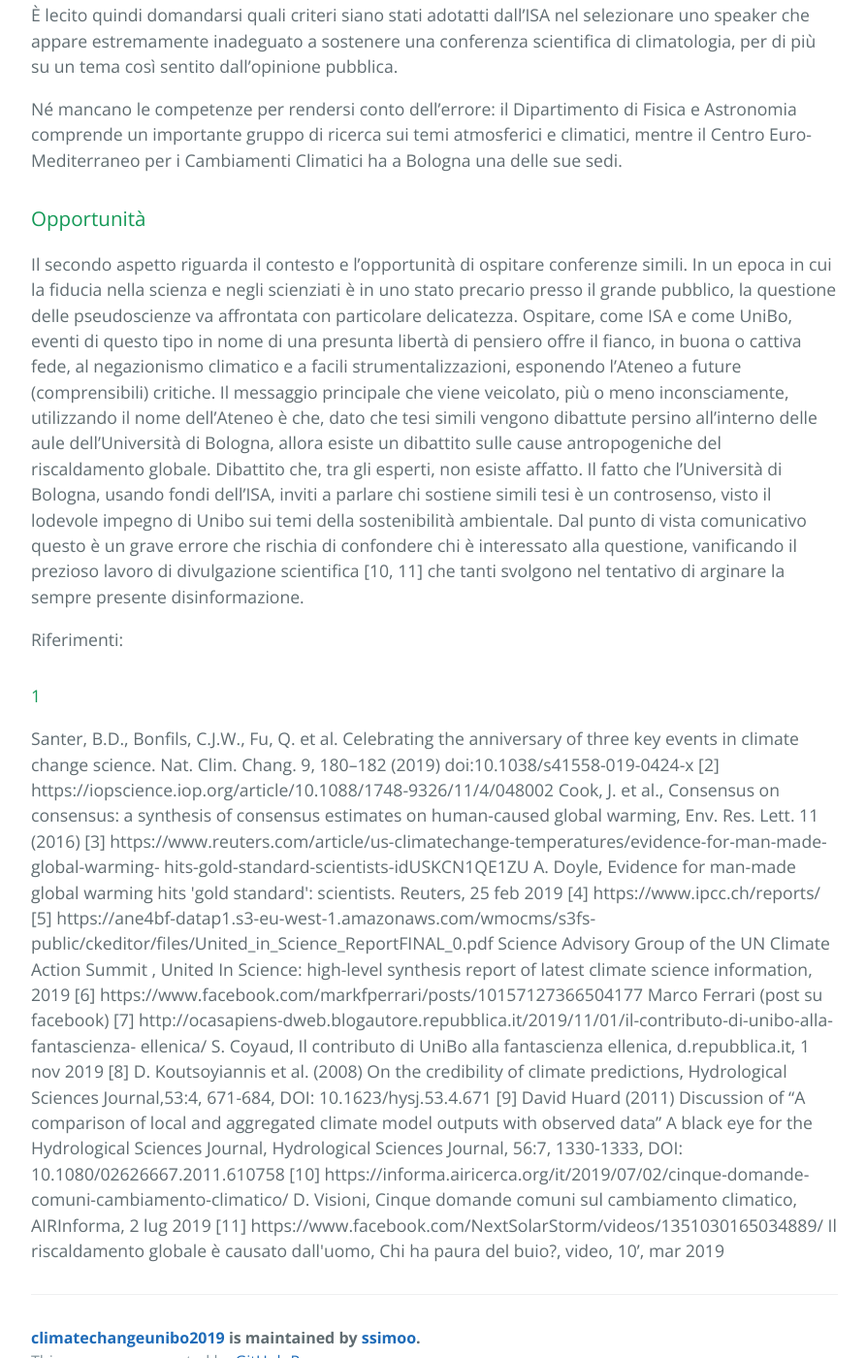
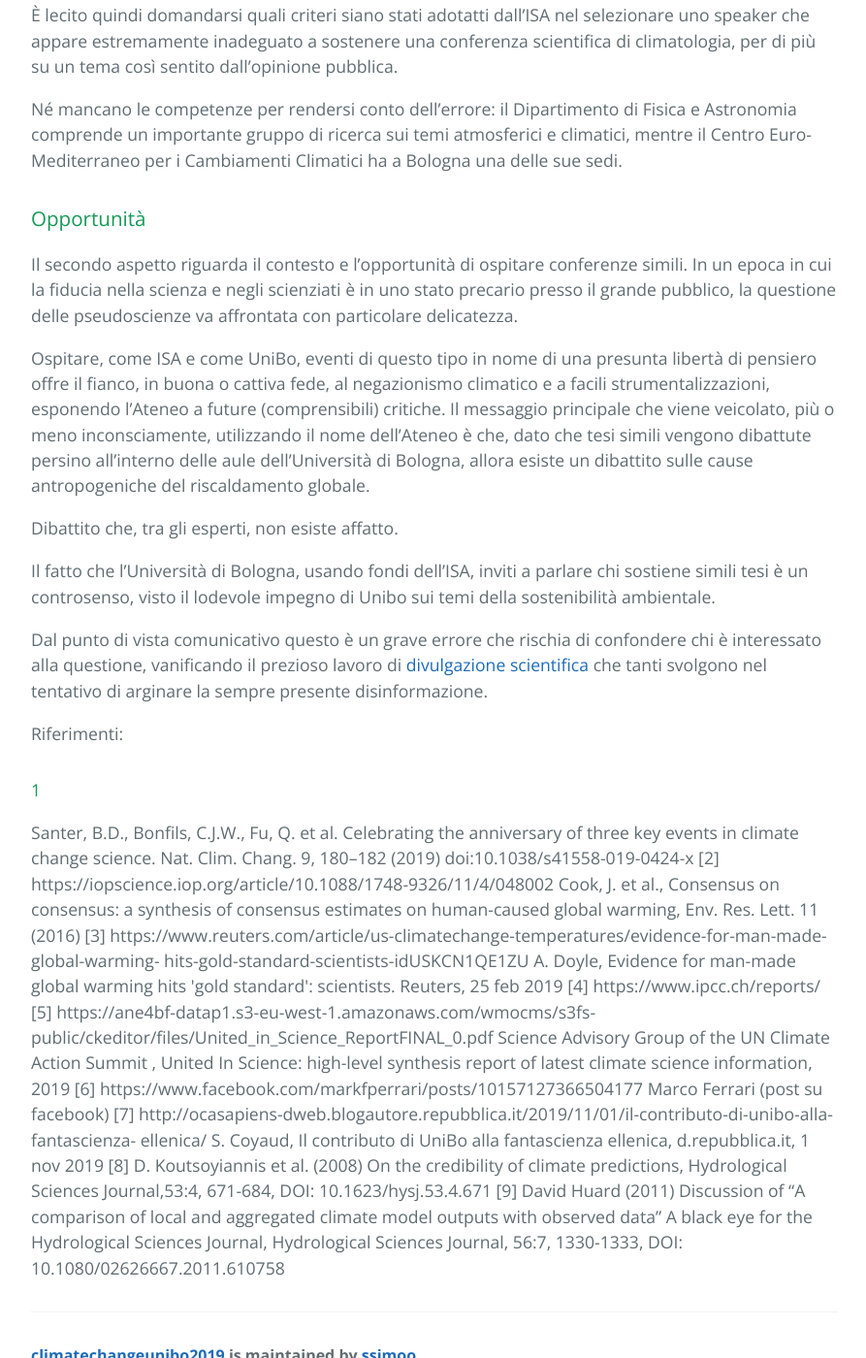
Before and after one commit to ssimoo/climatechangeunibo2019, a Jekyll site: the page built from index.md, in a window 1280 px wide and 1400 px high, scrolled down 1928 px. Shown: the whole window at 97% size, without its empty margins (192-1085 px from the left). Built offline with Jekyll 4.4.1, drawn with Linux system fonts in a browser that asks for light colours; our own code applies the rules of GitHub Pages for plain Markdown files.

```diff
--- a/index.md
+++ b/index.md
@@ -64,19 +64,28 @@ Né mancano le competenze per rendersi conto dell’errore: il Dipartimento di F
 
 ### Opportunità
 
-Il secondo aspetto riguarda il contesto e l’opportunità di ospitare conferenze simili. In un epoca in cui la
-fiducia nella scienza e negli scienziati è in uno stato precario presso il grande pubblico, la questione delle
-pseudoscienze va affrontata con particolare delicatezza. Ospitare, come ISA e come UniBo, eventi di questo
-tipo in nome di una presunta libertà di pensiero offre il fianco, in buona o cattiva fede, al negazionismo
-climatico e a facili strumentalizzazioni, esponendo l’Ateneo a future (comprensibili) critiche. Il messaggio
-principale che viene veicolato, più o meno inconsciamente, utilizzando il nome dell’Ateneo è che, dato che
-tesi simili vengono dibattute persino all’interno delle aule dell’Università di Bologna, allora esiste un dibattito
-sulle cause antropogeniche del riscaldamento globale. Dibattito che, tra gli esperti, non esiste affatto. Il fatto
-che l’Università di Bologna, usando fondi dell’ISA, inviti a parlare chi sostiene simili tesi è un controsenso,
-visto il lodevole impegno di Unibo sui temi della sostenibilità ambientale. Dal punto di vista comunicativo
-questo è un grave errore che rischia di confondere chi è interessato alla questione, vanificando il prezioso
-lavoro di divulgazione scientifica [10, 11] che tanti svolgono nel tentativo di arginare la sempre presente
-disinformazione.
+Il secondo aspetto riguarda il contesto e l’opportunità di ospitare conferenze simili.
+In un epoca in cui la fiducia nella scienza e negli scienziati è in uno stato precario presso il grande pubblico,
+la questione delle pseudoscienze va affrontata con particolare delicatezza.
+
+Ospitare, come ISA e come UniBo, eventi di questo tipo in nome di una presunta libertà di pensiero offre il fianco,
+in buona o cattiva fede,
+al negazionismo climatico e a facili strumentalizzazioni,
+esponendo l’Ateneo a future (comprensibili) critiche.
+Il messaggio principale che viene veicolato,
+più o meno inconsciamente,
+utilizzando il nome dell’Ateneo è che,
+dato che tesi simili vengono dibattute persino all’interno delle aule dell’Università di Bologna,
+allora esiste un dibattito sulle cause antropogeniche del riscaldamento globale.
+
+Dibattito che, tra gli esperti, non esiste affatto.
+
+Il fatto che l’Università di Bologna, usando fondi dell’ISA,
+inviti a parlare chi sostiene simili tesi è un controsenso,
+visto il lodevole impegno di Unibo sui temi della sostenibilità ambientale.
+
+Dal punto di vista comunicativo questo è un grave errore che rischia di confondere chi è interessato alla questione,
+vanificando il prezioso lavoro di [divulgazione](https://informa.airicerca.org/it/2019/07/02/cinque-domande-comuni-cambiamento-climatico) [scientifica](https://www.facebook.com/NextSolarStorm/videos/1351030165034889/) che tanti svolgono nel tentativo di arginare la sempre presente disinformazione.
 
 Riferimenti:
 
@@ -100,7 +109,3 @@ Journal,53:4, 671-684, DOI: 10.1623/hysj.53.4.671
 [9] David Huard (2011) Discussion of “A comparison of local and aggregated climate model outputs with
 observed data” A black eye for the Hydrological Sciences Journal, Hydrological Sciences Journal, 56:7,
 1330-1333, DOI: 10.1080/02626667.2011.610758
-[10] https://informa.airicerca.org/it/2019/07/02/cinque-domande-comuni-cambiamento-climatico/ D. Visioni,
-Cinque domande comuni sul cambiamento climatico, AIRInforma, 2 lug 2019
-[11] https://www.facebook.com/NextSolarStorm/videos/1351030165034889/ Il riscaldamento globale è
-causato dall&#39;uomo, Chi ha paura del buio?, video, 10’, mar 2019
```
